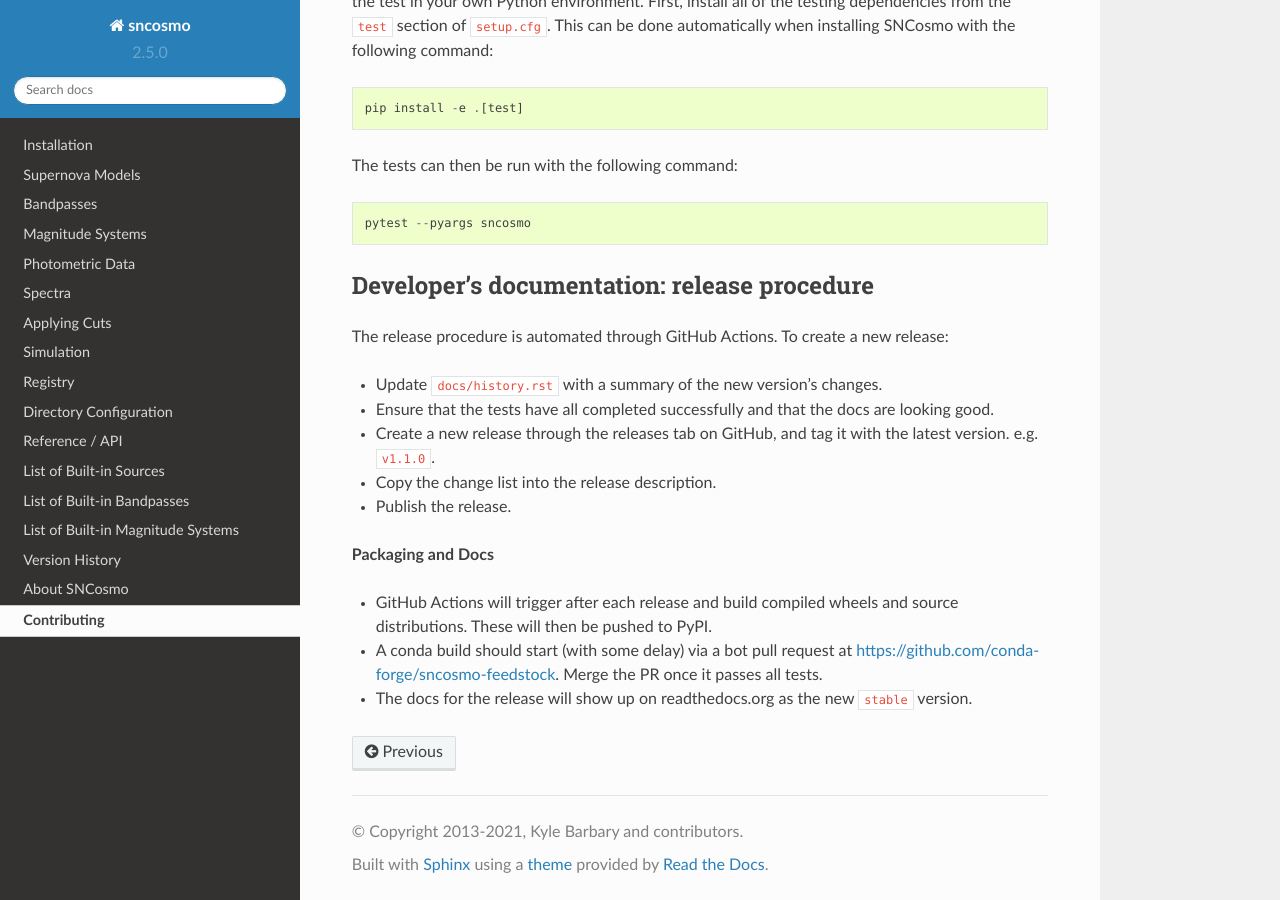
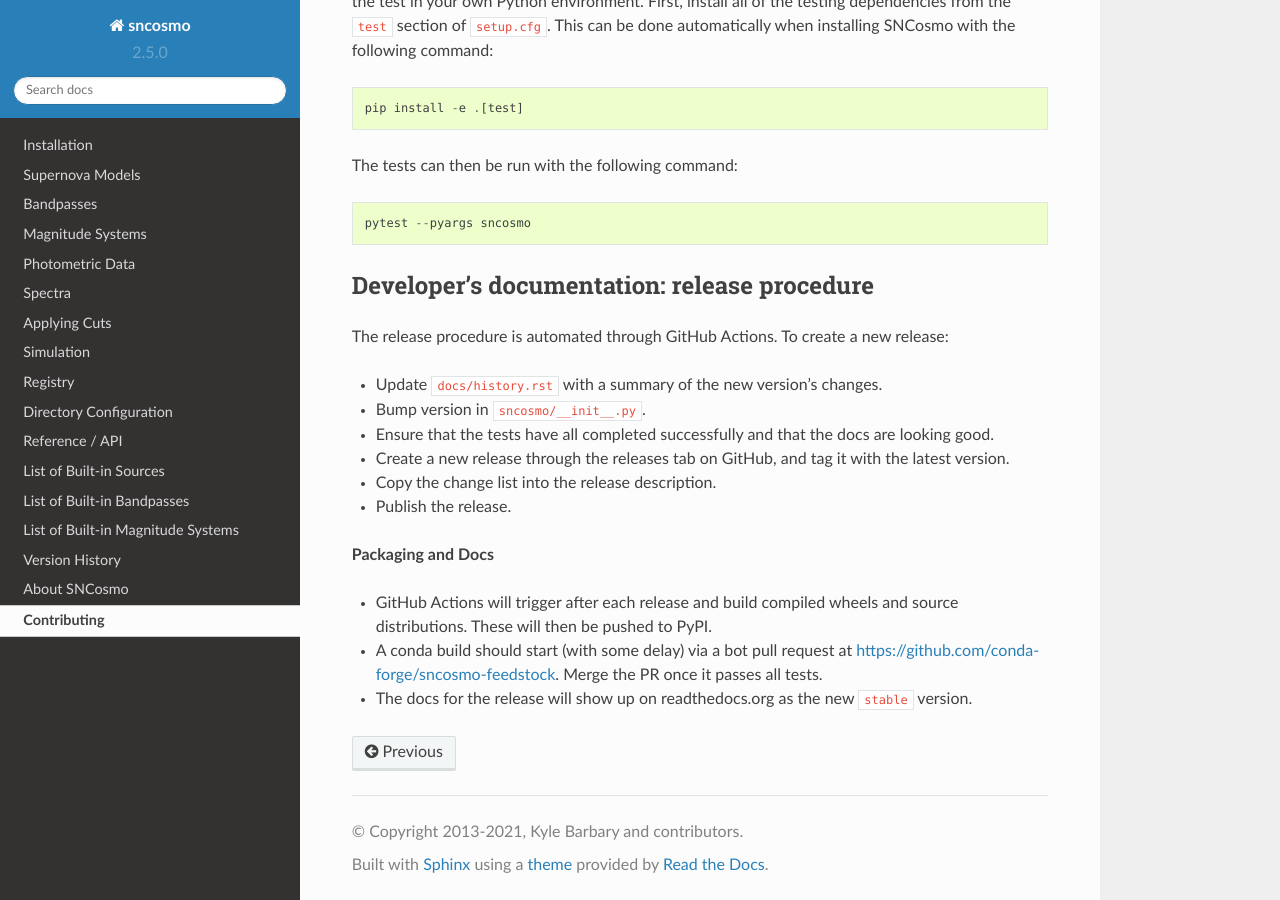
Before and after one commit to sncosmo/sncosmo, a Sphinx documentation site: the page built from docs/contributing.rst, in a window 1280 px wide and 900 px high, scrolled down 4210 px. Built offline with Sphinx 7.4.7 and the Read the Docs theme 2.0.0, drawn with Linux system fonts in a browser that asks for light colours; pages that are not in the unit, such as notebooks, are missing from menus.

Commit message:
Update the docs to reflect the hardcoded version.

```diff
--- a/docs/contributing.rst
+++ b/docs/contributing.rst
@@ -227,10 +227,11 @@ The release procedure is automated through GitHub Actions. To create a new
 release:
 
 - Update ``docs/history.rst`` with a summary of the new version's changes.
+- Bump version in ``sncosmo/__init__.py``.
 - Ensure that the tests have all completed successfully and that the docs are
   looking good.
 - Create a new release through the releases tab on GitHub, and tag it with the
-  latest version. e.g. ``v1.1.0``.
+  latest version.
 - Copy the change list into the release description.
 - Publish the release.
 
```
